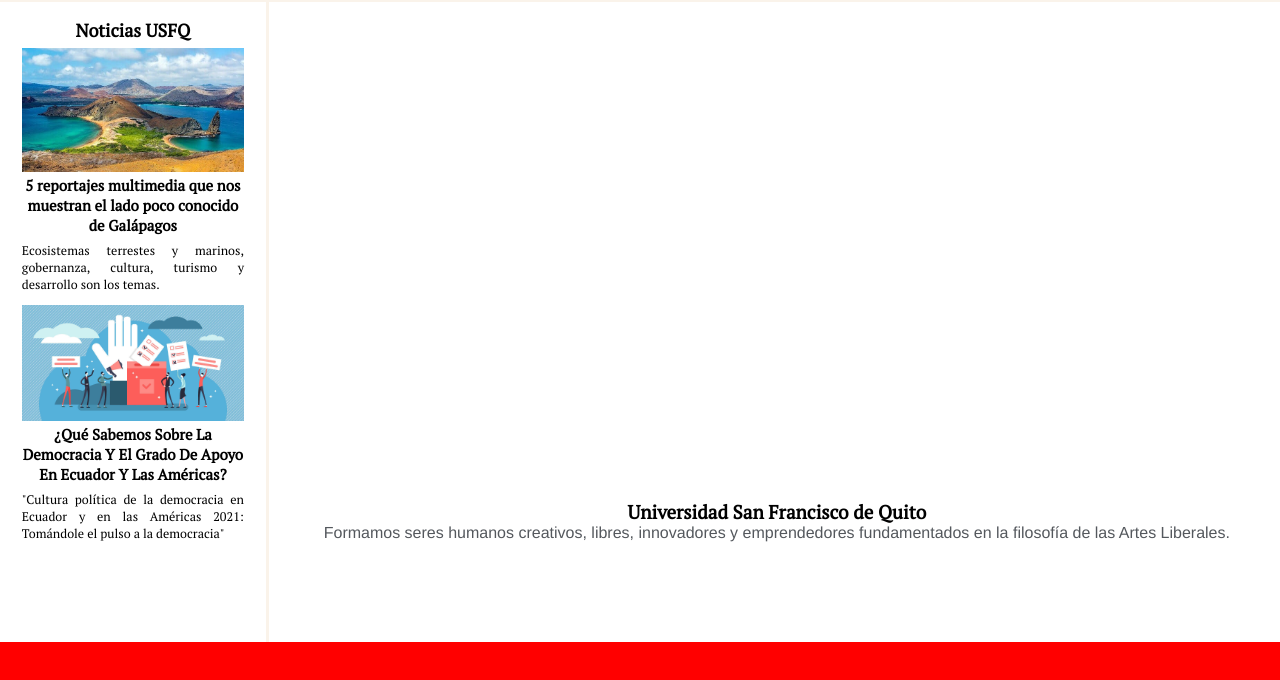
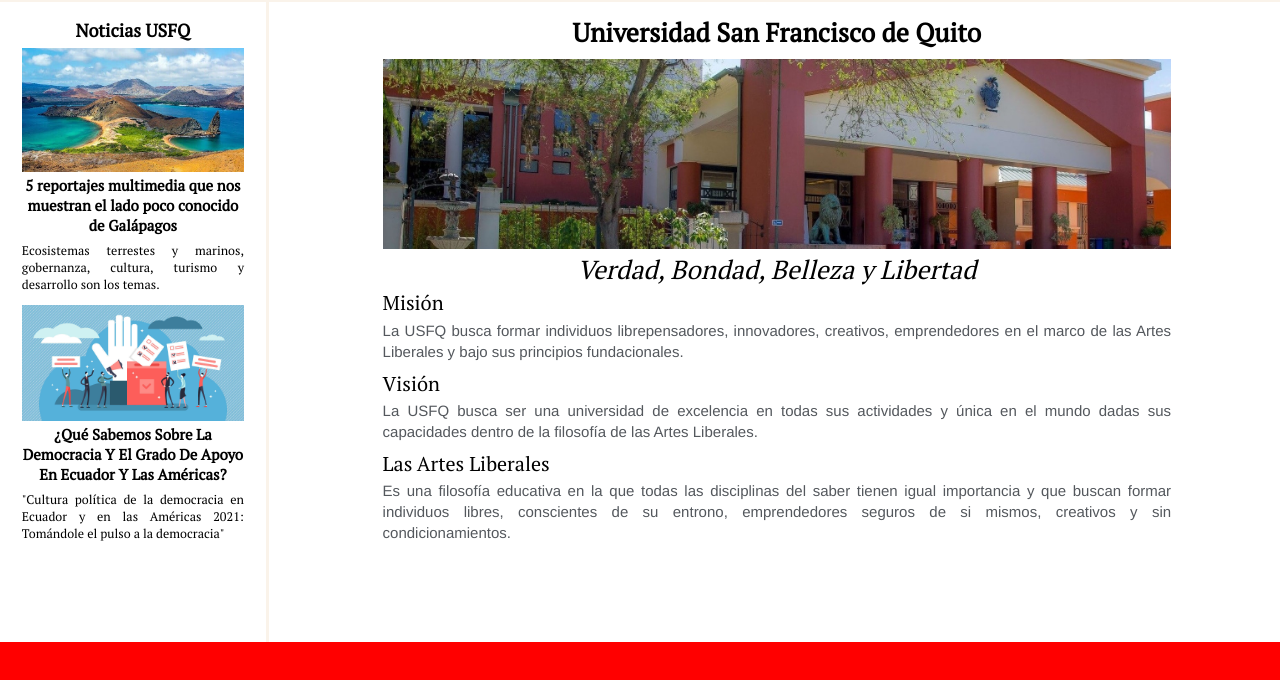
Before and after one commit to DanielAlexander27/USFQ-UnofficialPage, a plain HTML site: page index.html in a window 1280 px wide. Shown: the part 94-774 px from the top of the page. Drawn offline with Linux system fonts and the light colour scheme.

Commit message:
Finalmente. Main finalizado.

```diff
--- a/index.html
+++ b/index.html
@@ -56,8 +56,28 @@
         </aside>
 
         <div class="main-content">
-            <h2>Universidad San Francisco de Quito</h2>
-            <h3>Formamos seres humanos creativos, libres, innovadores y emprendedores fundamentados en la filosofía de las Artes Liberales.</h3>
+            <h2 class="main-content_tittle">Universidad San Francisco de Quito</h2>
+
+            <figure>
+                <img src="./Pictures/USFQCampus/cumbaya.jpg" alt="">
+            </figure>
+            <h2 id="artes-liberales">Verdad, Bondad, Belleza y Libertad</h2>
+
+            <div class="mision-vision-artesLiberales">
+                <h4>Misión</h4>
+                <p>La USFQ busca formar individuos librepensadores, innovadores, creativos, emprendedores en el marco de las Artes Liberales y bajo sus principios fundacionales.</p>
+            </div>
+
+            <div class="mision-vision-artesLiberales">
+                <h4>Visión</h4>
+                <p>La USFQ busca ser una universidad de excelencia en todas sus actividades y única en el mundo dadas sus capacidades dentro de la filosofía de las Artes Liberales.</p>
+            </div>
+
+            <div class="mision-vision-artesLiberales">
+                <h4>Las Artes Liberales</h4>
+                <p>Es una filosofía educativa en la que todas las disciplinas del saber tienen igual importancia y que buscan formar individuos libres, conscientes de su entrono, emprendedores seguros de si mismos, creativos y sin condicionamientos.</p>
+            </div>
+
         </div>
 
 
--- a/style.css
+++ b/style.css
@@ -104,19 +104,47 @@
 .main-content {
     display: inline-block;
     width: 78vw;
+    height: 77.5vh;
     text-align: center;
     padding-left: 1%;
+
 }
 
-.main-content h2 {
-    font-size: 1.9em;
+.main-content .main-content_tittle {
+    font-size: 2.6em;
+    padding: 1%;
 }
 
-.main-content h3 {
+.main-content #artes-liberales {
+    font-weight: 400;
+    font-style: italic;
+    font-size: 2.6em;
+
+}
+
+.main-content img {
+    width: 80%;
+}
+
+.mision-vision-artesLiberales {
+    text-align: left;
+    padding: 0.4% 10%;
+}
+
+.mision-vision-artesLiberales h4{
+    text-align: left;
+    font-size: 2em;
+    font-weight:500;
+}
+
+.mision-vision-artesLiberales p{
     font-family: Helvetica, sans-serif;
-    font-size: 1.6em;
+    font-size: 1.5em;
     font-weight: normal;
     color: #54585d;
+    padding-top: 0.4%;
+    line-height: 140%;
+    text-align: justify;
 }
 
 /* main */
```
Also changed, not shown: Pictures/USFQCampus/USFQ_campus.jpg (added), Pictures/USFQCampus/USFQ_campus2.jpg (added), Pictures/USFQCampus/cumbaya.jpg (added).
